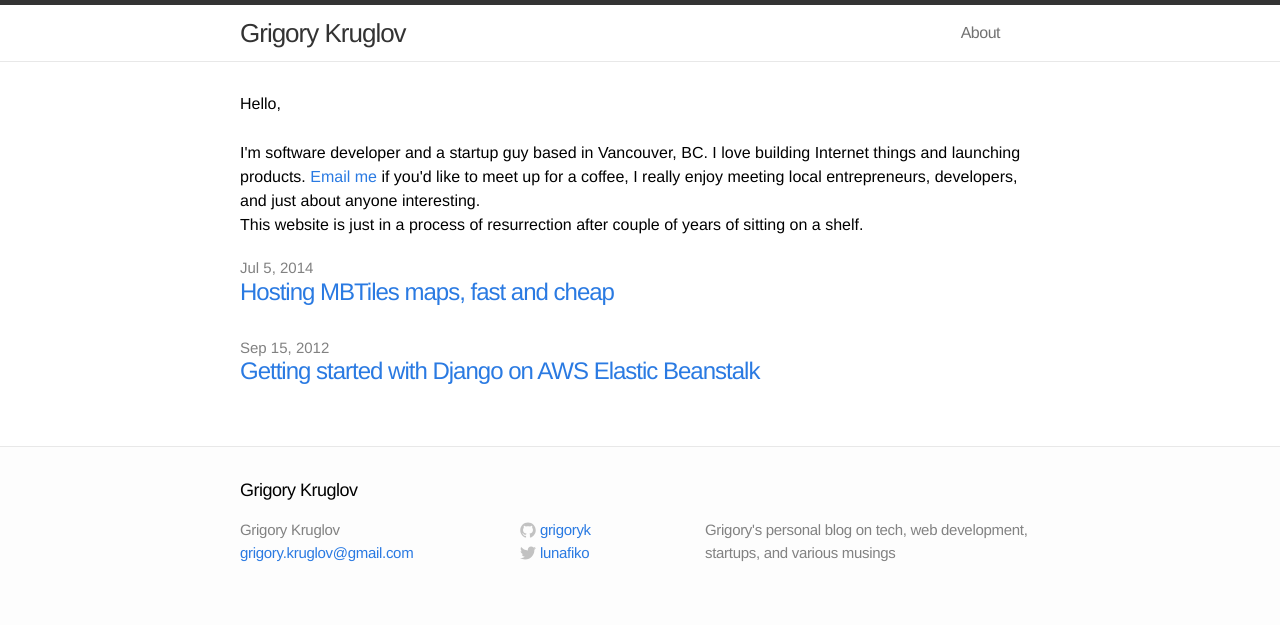
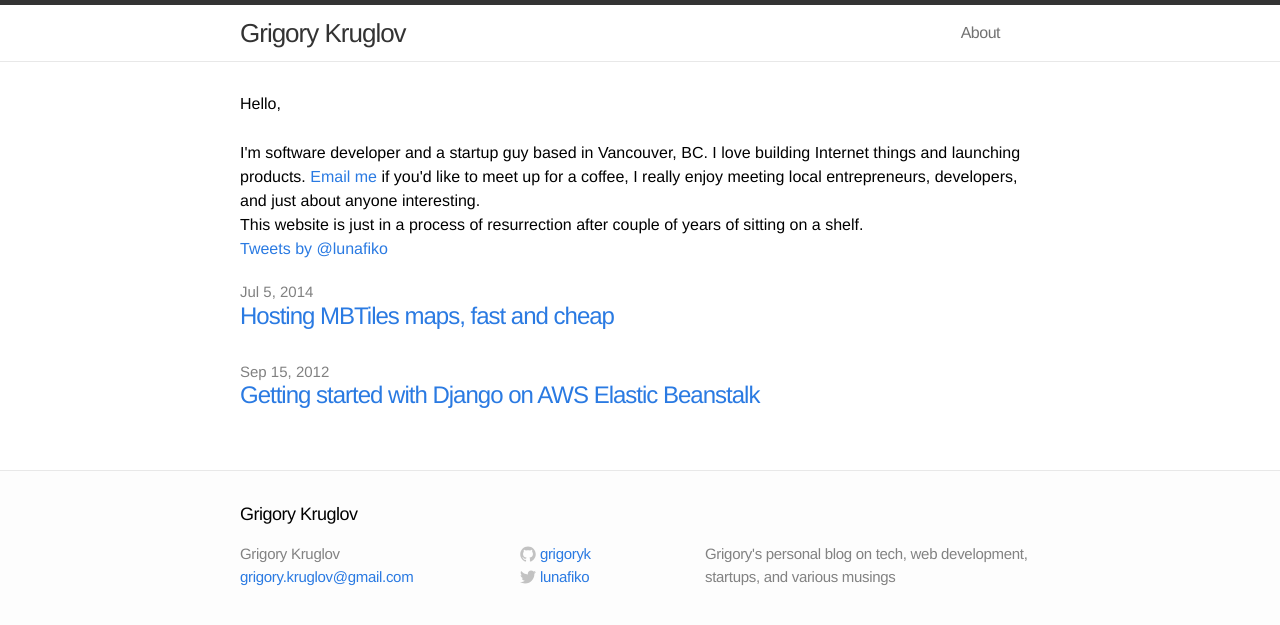
Before and after one commit to grigoryk/grigoryk.github.io, a Jekyll site: the page built from index.html, in a window 1280 px wide. Shown: the top 625 px of the page. Built offline with Jekyll 4.4.1, drawn with Linux system fonts in a browser that asks for light colours; comment, search, counter and statistics services are not loaded.

Commit message:
Add twitter feed

```diff
--- a/index.html
+++ b/index.html
@@ -9,6 +9,9 @@
 
   <p>This website is just in a process of resurrection after couple of years of sitting on a shelf.</p>
 
+  <a class="twitter-timeline" href="https://twitter.com/lunafiko" data-widget-id="509431824074829824">Tweets by @lunafiko</a>
+  <script>!function(d,s,id){var js,fjs=d.getElementsByTagName(s)[0],p=/^http:/.test(d.location)?'http':'https';if(!d.getElementById(id)){js=d.createElement(s);js.id=id;js.src=p+"://platform.twitter.com/widgets.js";fjs.parentNode.insertBefore(js,fjs);}}(document,"script","twitter-wjs");</script>
+
   <ul class="posts" style="margin-top: 20px;">
     {% for post in site.posts %}
       <li>
```
